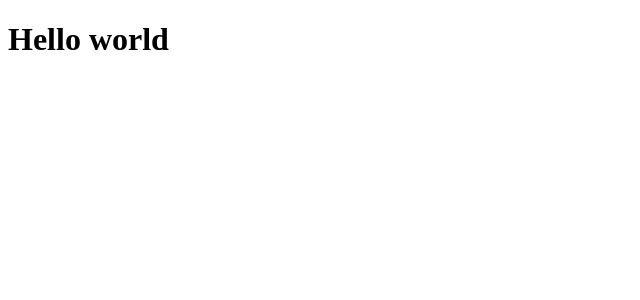
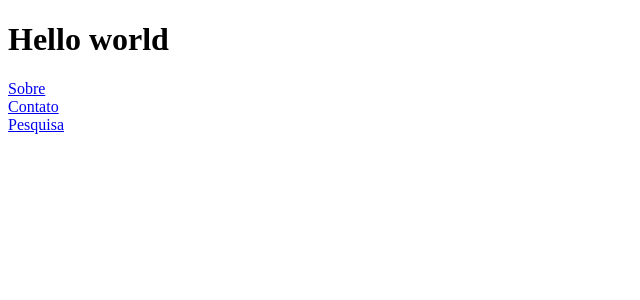
Before and after one commit to jvmhonorato/My-opinion, a Next.js app: page / in a window 1280 px wide. Shown: the top 300 px of the page, without its empty margins (0-640 px from the left). Built offline with nearby package versions, Linux system fonts and the light colour scheme.

Commit message:
Creating the first  pages
Created the pages: contact.js, about.js and search.js

```diff
--- a/pages/index.js
+++ b/pages/index.js
@@ -1,7 +1,25 @@
 import React from 'react';
+import Link from 'next/link';
 
 const Index = () => {
-    return<h1>Hello world</h1>
+    return (
+    <div>
+        <h1>Hello world</h1>
+        <div>
+            <Link href="/about" >
+                <a>Sobre</a>
+            </Link>
+            <br/>
+            <Link href="/contact" >
+                <a>Contato</a>
+            </Link>
+            <br/>
+            <Link href="/search" >
+                <a>Pesquisa</a>
+            </Link>
+        </div>
+    </div>
+    )
 }
 
 export default Index
```
Also changed, not shown: pages/about.js (+11 -1 lines), pages/contact.js (added, +14 -0 lines), pages/search.js (added, +16 -0 lines), Tutorial.txt.
